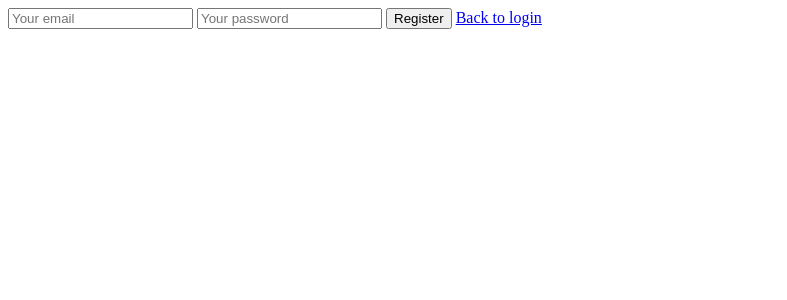
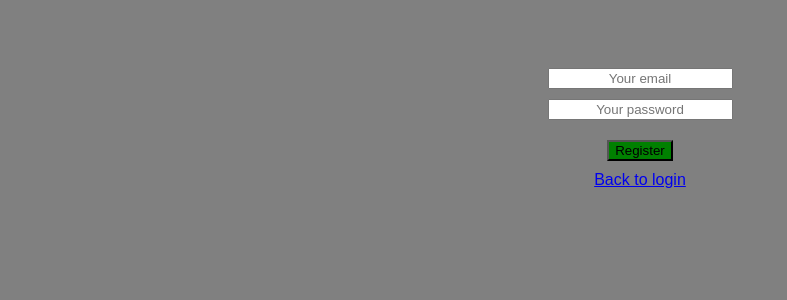
Before and after one commit to ostregag/web-php-based-login-system, a PHP site: page /registration/ in a window 1280 px wide. Shown: the top 300 px of the page, without its empty margins (0-787 px from the left). Run offline with PHP 8.4, Linux system fonts and the light colour scheme.

Commit message:
License (#4)
* proper licensing and simple style

```diff
--- a/site/index.html
+++ b/site/index.html
@@ -4,6 +4,7 @@
     <meta charset="UTF-8">
     <meta name="viewport" content="width=device-width, initial-scale=1.0">
     <title>Your Site</title>
+    <link rel="stylesheet" href="style.css">
 </head>
 <body onload="clock(), date()">
     <h1>Example Site</h1>
--- a/site/login/index.html
+++ b/site/login/index.html
@@ -4,6 +4,7 @@
     <meta charset="UTF-8">
     <meta name="viewport" content="width=device-width, initial-scale=1.0">
     <title>Logowanie</title>
+    <link rel="stylesheet" href="style.css">
 </head>
 <body>
     <form action="login.php" method="POST">
--- a/site/panel/index.php
+++ b/site/panel/index.php
@@ -1,15 +1,17 @@
 <?php
-require "check.php";
+require "check.php"; // this is required for every protected site
 ?>
 <!DOCTYPE html>
 <html lang="en">
 <head>
     <meta charset="UTF-8">
     <meta name="viewport" content="width=device-width, initial-scale=1.0">
+    <link rel="stylesheet" href="style.css">
     <title>Protected Site</title>
+    <h1> this is your protected site - accesible only to logged in users</h1>
 </head>
 <body>
-  <a href="wyloguj.php" method="POST">logout</a>
+  <a href="logout.php" method="POST">logout</a>
 </body>
 
 
--- /dev/null
+++ b/site/panel/logout.php
@@ -0,0 +1,3 @@
+<?php
+require $_SERVER['backend'] . '/logout.php';
+?>
--- a/site/panel/wyloguj.php
+++ /dev/null
@@ -1,3 +0,0 @@
-<?php
-require $_SERVER['backend'] . '/wyloguj.php';
-?>
--- a/site/registration/index.html
+++ b/site/registration/index.html
@@ -4,11 +4,12 @@
     <meta charset="UTF-8">
     <meta name="viewport" content="width=device-width, initial-scale=1.0">
     <title>Register</title>
+    <link rel="stylesheet" href="style.css">
 </head>
 <body>
     <form action="register.php" method="POST">
-        <input type="email" name="email" placeholder="Your email" required>
-        <input type="password" name="haslo" placeholder="Your password">
+        <input id="email" type="email" name="email" placeholder="Your email" required>
+        <input id="password" type="password" name="haslo" placeholder="Your password">
         <button type="submit">Register</button>
          <a href="../login/">Back to login</a>
     </form>
--- /dev/null
+++ b/site/registration/style.css
@@ -0,0 +1,27 @@
+form {
+    display: inline-block;
+    text-align: center;
+    margin-top: 50px;
+}
+input[type="email"], input[type="password"] {
+    display: block;
+    text-align: center;
+    margin-top: 10px;
+    margin-bottom: 10px;
+}
+body {
+    background-color: gray;
+    text-align:center;
+}
+button {
+    display: inline-block;
+    margin-top: 10px;
+    color: black;
+    background-color: green;
+}
+a {
+    display: block;
+    margin-top: 10px;
+    margin-bottom: 10px;
+    font-family: Arial, Helvetica, sans-serif;
+}
```
Also changed, not shown: backend/logout.php (added, +31 -0 lines), backend/wyloguj.php (deleted, +0 -31 lines), site/login/style.css (added, +27 -0 lines), site/panel/style.css (added, +13 -0 lines), site/style.css (added, +13 -0 lines), 2 other files.
